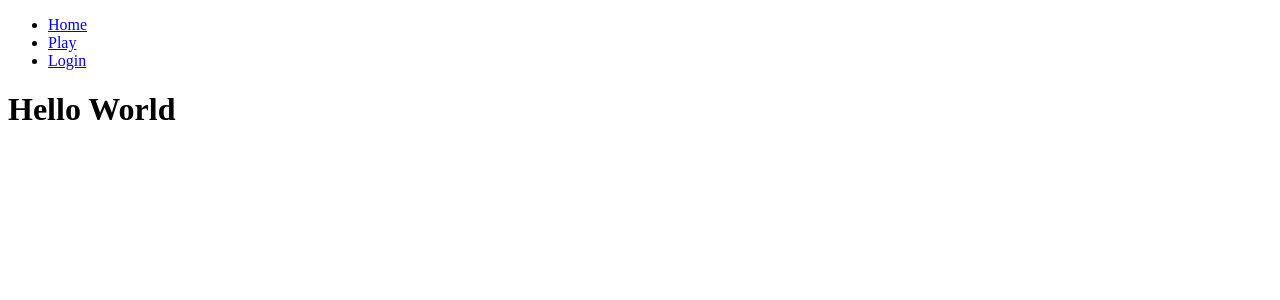
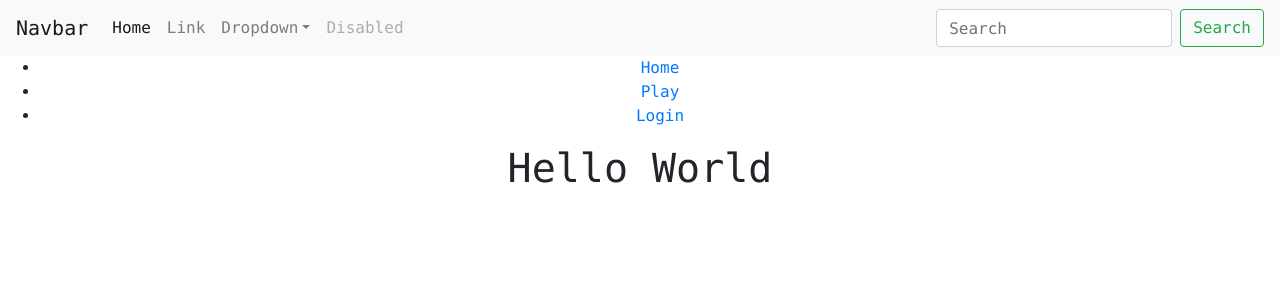
Before and after one commit to JoePark1993/typrant, a React (Create React App) app in the folder client/: page / in a window 1280 px wide. Shown: the top 300 px of the page. Built offline with nearby package versions, Linux system fonts and the light colour scheme; what aws-amplify would draw is missing.

Commit message:
working bootstrap navbar

```diff
--- a/client/src/App.css
+++ b/client/src/App.css
@@ -1,5 +1,6 @@
 .App {
   text-align: center;
+  font-family: 'menlo';
 }
 
 .App-logo {
--- a/client/src/App.js
+++ b/client/src/App.js
@@ -4,10 +4,12 @@
   BrowserRouter,
   Route,
 } from 'react-router-dom'
+import './App.css'
 
 import Play from './Play/Play.js';
 import Home from './Home.js';
 import Login from './Login/Login.js';
+import Navigation from './Components/Navigation';
 
 class App extends Component {
 
@@ -23,6 +25,7 @@
       <div className="App">
         <BrowserRouter>
           <div>
+          <Navigation />
           <ul>
             <li><Link to='/'>Home</Link></li>
             <li><Link to='/Play/Play'>Play</Link></li>
--- /dev/null
+++ b/client/src/Components/Navigation.js
@@ -0,0 +1,45 @@
+import React from 'react';
+
+class Navigation extends React.Component {
+  render() {
+    return (
+      <nav className="navbar navbar-expand-lg navbar-light bg-light">
+        <a className="navbar-brand" href="/">Navbar</a>
+        <button className="navbar-toggler" type="button" data-toggle="collapse" data-target="#navbarSupportedContent" aria-controls="navbarSupportedContent" aria-expanded="false" aria-label="Toggle navigation">
+          <span className="navbar-toggler-icon"></span>
+        </button>
+
+        <div className="collapse navbar-collapse" id="navbarSupportedContent">
+          <ul className="navbar-nav mr-auto">
+            <li className="nav-item active">
+              <a className="nav-link" href="/">Home <span className="sr-only">(current)</span></a>
+            </li>
+            <li className="nav-item">
+              <a className="nav-link" href="/">Link</a>
+            </li>
+            <li className="nav-item dropdown">
+              <a className="nav-link dropdown-toggle" href="/" id="navbarDropdown" role="button" data-toggle="dropdown" aria-haspopup="true" aria-expanded="false">
+                Dropdown
+              </a>
+              <div className="dropdown-menu" aria-labelledby="navbarDropdown">
+                <a className="dropdown-item" href="/">Action</a>
+                <a className="dropdown-item" href="/">Another action</a>
+                <div className="dropdown-divider"></div>
+                <a className="dropdown-item" href="/">Something else here</a>
+              </div>
+            </li>
+            <li className="nav-item">
+              <a className="nav-link disabled" href="/">Disabled</a>
+            </li>
+          </ul>
+          <form className="form-inline my-2 my-lg-0">
+            <input className="form-control mr-sm-2" type="search" placeholder="Search" aria-label="Search" />
+            <button className="btn btn-outline-success my-2 my-sm-0" type="submit">Search</button>
+          </form>
+        </div>
+      </nav>
+    )
+  }
+}
+
+export default Navigation;
--- a/client/src/index.js
+++ b/client/src/index.js
@@ -4,6 +4,7 @@
 import * as serviceWorker from './serviceWorker';
 import Amplify from "aws-amplify";
 import config from "./config";
+import 'bootstrap/dist/css/bootstrap.min.css';
 
 Amplify.configure({
   Auth: {
--- a/package.json
+++ b/package.json
@@ -24,6 +24,7 @@
   "homepage": "https://github.com/typrant/typrant#readme",
   "dependencies": {
     "aws-sdk": "^2.378.0",
+    "bootstrap": "^4.2.1",
     "express": "^4.16.4",
     "socket.io": "^2.2.0",
     "uuid": "^3.3.2"
```
Also changed, not shown: 1 other file (tests, documents, lock files or other folders).
